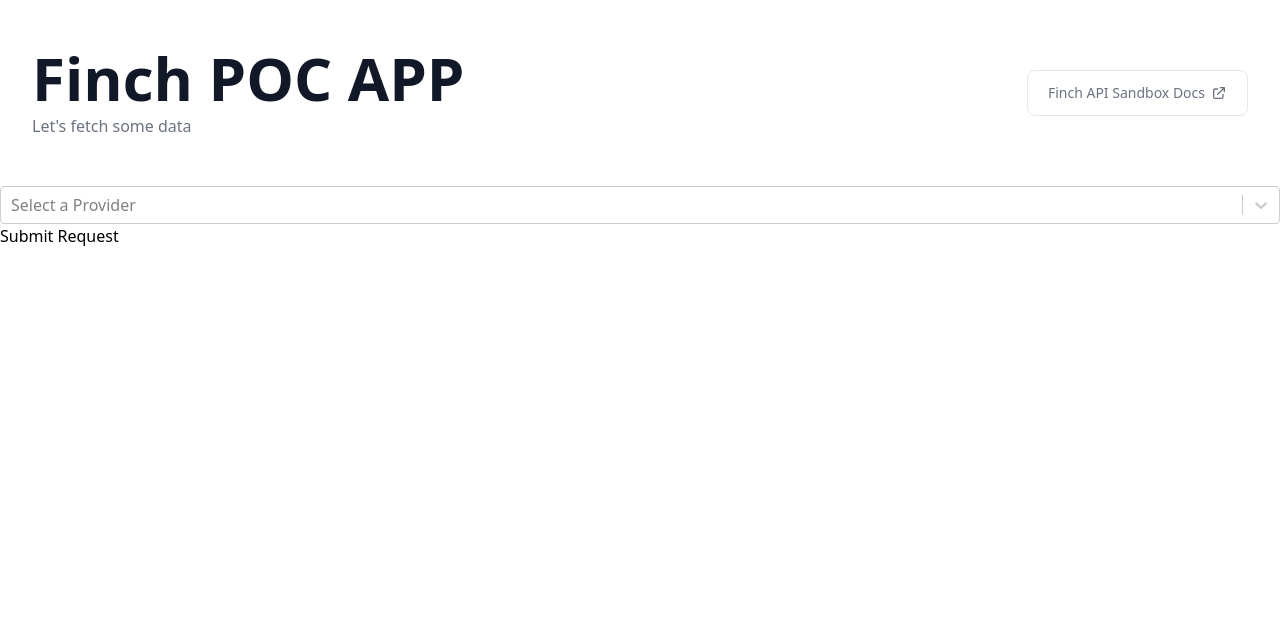
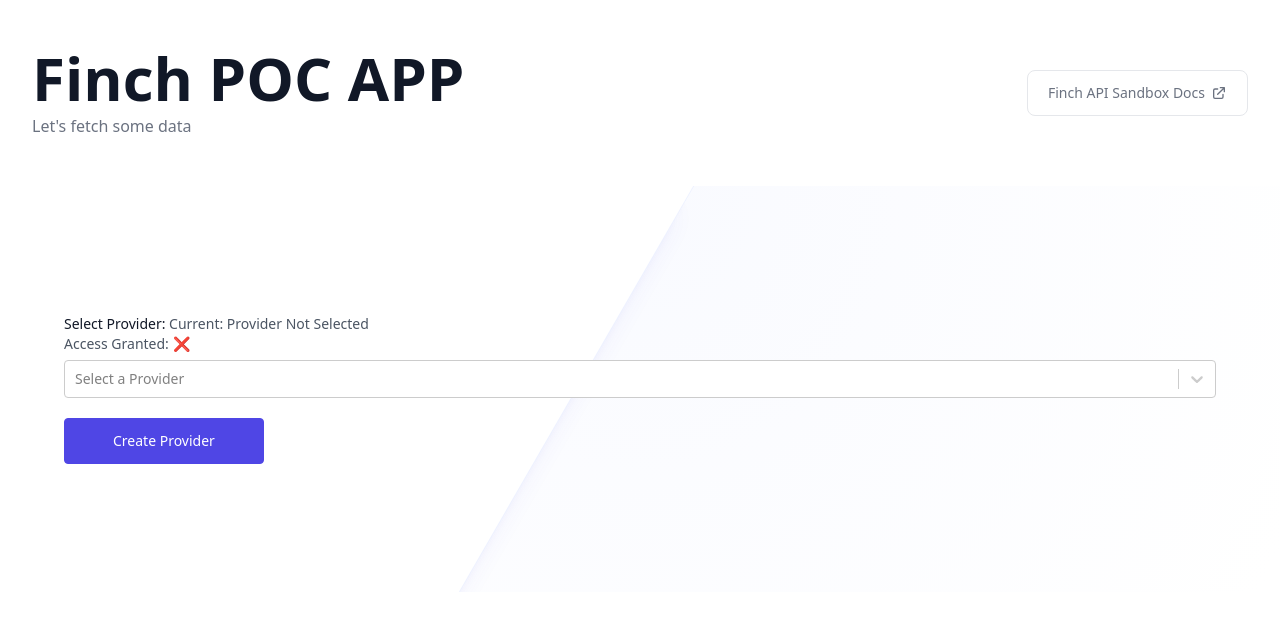
Before and after one commit to adamglasser/finch_poc, a React (Create React App) app in the folder app/: page / in a window 1280 px wide. Shown: the top 626 px of the page. Built offline with nearby package versions, Linux system fonts and the light colour scheme.

Commit message:
set access granted

```diff
--- a/app/src/App.js
+++ b/app/src/App.js
@@ -6,8 +6,17 @@
 function App() {
   return (
     <div className="App">
-     <Main />
-     <CreateProvider />
+      <Main />
+      <section className="relative isolate overflow-hidden bg-white px-6 py-24 sm:py-32 lg:px-8">
+        <div className="absolute inset-0 -z-10 bg-[radial-gradient(45rem_50rem_at_top,theme(colors.indigo.100),white)] opacity-20" />
+        <div className="absolute inset-y-0 right-1/2 -z-10 mr-16 w-[200%] origin-bottom-left skew-x-[-30deg] bg-white shadow-xl shadow-indigo-600/10 ring-1 ring-indigo-50 sm:mr-28 lg:mr-0 xl:mr-16 xl:origin-center" />
+        <div className="mx-auto max-w-2xl lg:max-w-6xl">
+
+
+          <CreateProvider />
+
+        </div>
+      </section>
     </div>
   );
 }
--- a/app/src/components/CreateProvider.js
+++ b/app/src/components/CreateProvider.js
@@ -5,6 +5,7 @@
 export default function CreateProvider (){
 
     const [selectedProvider, setSelectedProvider] = useState(null);
+    const [accessGranted, setAccessGranted] = useState(null)
 
     const providers = [
         {"providerName":"ADP Run","providerId":"adp_run"},
@@ -44,6 +45,7 @@
     }));
 
     const handleChange = selectedOption => {
+        setAccessGranted(false);
         setSelectedProvider(selectedOption);
     };
 
@@ -52,6 +54,8 @@
             axios.post(`http://localhost:8080/CreateProvider?provider_id=` + selectedProvider.value)
             .then(response => {
                 console.log('Response:', response.data);
+                setAccessGranted(true)
+
             })
             .catch(error => {
                 console.error('Error:', error);
@@ -63,13 +67,16 @@
 
     return (
         <div>
+        <label for="selectProvider" class="block text-sm font-medium text-gray-900"> Select Provider: <span className='text-gray-600'> Current: {selectedProvider && selectedProvider.label || 'Provider Not Selected'} <br></br>Access Granted: {accessGranted ? '✅'  : '❌'}</span> </label>
             <Select
+                id="selectProvider"
+                className="mt-1.5 w-full rounded-lg border-gray-300 text-gray-700 sm:text-sm"
                 value={selectedProvider}
                 onChange={handleChange}
                 options={options}
                 placeholder="Select a Provider"
             />
-            <button onClick={handleButtonClick}>Submit Request</button>
+            <button className='mt-5 inline-block rounded border border-indigo-600 bg-indigo-600 px-12 py-3 text-sm font-medium text-white hover:bg-transparent hover:text-indigo-600 focus:outline-none focus:ring active:text-indigo-500' onClick={handleButtonClick}>Create Provider</button>
         </div>
     );
 };
--- a/app/src/output.css
+++ b/app/src/output.css
@@ -545,6 +545,35 @@
   --tw-contain-style:  ;
 }
 
+.absolute {
+  position: absolute;
+}
+
+.relative {
+  position: relative;
+}
+
+.inset-0 {
+  inset: 0px;
+}
+
+.inset-y-0 {
+  top: 0px;
+  bottom: 0px;
+}
+
+.right-1\/2 {
+  right: 50%;
+}
+
+.isolate {
+  isolation: isolate;
+}
+
+.-z-10 {
+  z-index: -10;
+}
+
 .mx-auto {
   margin-left: auto;
   margin-right: auto;
@@ -562,8 +591,20 @@
   margin-top: 1rem;
 }
 
-.mt-8 {
-  margin-top: 2rem;
+.mr-16 {
+  margin-right: 4rem;
+}
+
+.mt-10 {
+  margin-top: 2.5rem;
+}
+
+.mt-5 {
+  margin-top: 1.25rem;
+}
+
+.block {
+  display: block;
 }
 
 .inline-block {
@@ -578,24 +619,49 @@
   display: inline-flex;
 }
 
-.grid {
-  display: grid;
+.h-4 {
+  height: 1rem;
 }
 
-.h-4 {
-  height: 1rem;
+.h-10 {
+  height: 2.5rem;
+}
+
+.h-12 {
+  height: 3rem;
 }
 
 .w-4 {
   width: 1rem;
 }
 
+.w-full {
+  width: 100%;
+}
+
+.w-10 {
+  width: 2.5rem;
+}
+
+.w-\[200\%\] {
+  width: 200%;
+}
+
 .max-w-screen-xl {
   max-width: 1280px;
 }
 
-.grid-cols-1 {
-  grid-template-columns: repeat(1, minmax(0, 1fr));
+.max-w-2xl {
+  max-width: 42rem;
+}
+
+.origin-bottom-left {
+  transform-origin: bottom left;
+}
+
+.skew-x-\[-30deg\] {
+  --tw-skew-x: -30deg;
+  transform: translate(var(--tw-translate-x), var(--tw-translate-y)) rotate(var(--tw-rotate)) skewX(var(--tw-skew-x)) skewY(var(--tw-skew-y)) scaleX(var(--tw-scale-x)) scaleY(var(--tw-scale-y));
 }
 
 .flex-col {
@@ -622,16 +688,26 @@
   gap: 1rem;
 }
 
-.gap-8 {
-  gap: 2rem;
+.space-x-3 > :not([hidden]) ~ :not([hidden]) {
+  --tw-space-x-reverse: 0;
+  margin-right: calc(0.75rem * var(--tw-space-x-reverse));
+  margin-left: calc(0.75rem * calc(1 - var(--tw-space-x-reverse)));
+}
+
+.overflow-hidden {
+  overflow: hidden;
+}
+
+.rounded-lg {
+  border-radius: 0.5rem;
+}
+
+.rounded-full {
+  border-radius: 9999px;
 }
 
 .rounded {
   border-radius: 0.25rem;
-}
-
-.rounded-lg {
-  border-radius: 0.5rem;
 }
 
 .border {
@@ -643,14 +719,32 @@
   border-color: rgb(229 231 235 / var(--tw-border-opacity));
 }
 
+.border-gray-300 {
+  --tw-border-opacity: 1;
+  border-color: rgb(209 213 219 / var(--tw-border-opacity));
+}
+
+.border-indigo-600 {
+  --tw-border-opacity: 1;
+  border-color: rgb(79 70 229 / var(--tw-border-opacity));
+}
+
+.bg-white {
+  --tw-bg-opacity: 1;
+  background-color: rgb(255 255 255 / var(--tw-bg-opacity));
+}
+
 .bg-indigo-600 {
   --tw-bg-opacity: 1;
   background-color: rgb(79 70 229 / var(--tw-bg-opacity));
 }
 
-.px-12 {
-  padding-left: 3rem;
-  padding-right: 3rem;
+.bg-\[radial-gradient\(45rem_50rem_at_top\2c theme\(colors\.indigo\.100\)\2c white\)\] {
+  background-image: radial-gradient(45rem 50rem at top,#e0e7ff,white);
+}
+
+.fill-gray-900 {
+  fill: #111827;
 }
 
 .px-4 {
@@ -673,13 +767,23 @@
   padding-bottom: 2rem;
 }
 
+.px-6 {
+  padding-left: 1.5rem;
+  padding-right: 1.5rem;
+}
+
+.py-24 {
+  padding-top: 6rem;
+  padding-bottom: 6rem;
+}
+
+.px-12 {
+  padding-left: 3rem;
+  padding-right: 3rem;
+}
+
 .text-center {
   text-align: center;
-}
-
-.text-3xl {
-  font-size: 1.875rem;
-  line-height: 2.25rem;
 }
 
 .text-5xl {
@@ -692,6 +796,16 @@
   line-height: 1.25rem;
 }
 
+.text-base {
+  font-size: 1rem;
+  line-height: 1.5rem;
+}
+
+.text-xl {
+  font-size: 1.25rem;
+  line-height: 1.75rem;
+}
+
 .font-bold {
   font-weight: 700;
 }
@@ -700,9 +814,27 @@
   font-weight: 500;
 }
 
+.font-semibold {
+  font-weight: 600;
+}
+
+.leading-8 {
+  line-height: 2rem;
+}
+
 .text-gray-500 {
   --tw-text-opacity: 1;
   color: rgb(107 114 128 / var(--tw-text-opacity));
+}
+
+.text-gray-900 {
+  --tw-text-opacity: 1;
+  color: rgb(17 24 39 / var(--tw-text-opacity));
+}
+
+.text-gray-700 {
+  --tw-text-opacity: 1;
+  color: rgb(55 65 81 / var(--tw-text-opacity));
 }
 
 .text-gray-600 {
@@ -710,14 +842,35 @@
   color: rgb(75 85 99 / var(--tw-text-opacity));
 }
 
-.text-gray-900 {
-  --tw-text-opacity: 1;
-  color: rgb(17 24 39 / var(--tw-text-opacity));
-}
-
 .text-white {
   --tw-text-opacity: 1;
   color: rgb(255 255 255 / var(--tw-text-opacity));
+}
+
+.opacity-20 {
+  opacity: 0.2;
+}
+
+.shadow-xl {
+  --tw-shadow: 0 20px 25px -5px rgb(0 0 0 / 0.1), 0 8px 10px -6px rgb(0 0 0 / 0.1);
+  --tw-shadow-colored: 0 20px 25px -5px var(--tw-shadow-color), 0 8px 10px -6px var(--tw-shadow-color);
+  box-shadow: var(--tw-ring-offset-shadow, 0 0 #0000), var(--tw-ring-shadow, 0 0 #0000), var(--tw-shadow);
+}
+
+.shadow-indigo-600\/10 {
+  --tw-shadow-color: rgb(79 70 229 / 0.1);
+  --tw-shadow: var(--tw-shadow-colored);
+}
+
+.ring-1 {
+  --tw-ring-offset-shadow: var(--tw-ring-inset) 0 0 0 var(--tw-ring-offset-width) var(--tw-ring-offset-color);
+  --tw-ring-shadow: var(--tw-ring-inset) 0 0 0 calc(1px + var(--tw-ring-offset-width)) var(--tw-ring-color);
+  box-shadow: var(--tw-ring-offset-shadow), var(--tw-ring-shadow), var(--tw-shadow, 0 0 #0000);
+}
+
+.ring-indigo-50 {
+  --tw-ring-opacity: 1;
+  --tw-ring-color: rgb(238 242 255 / var(--tw-ring-opacity));
 }
 
 .transition {
@@ -733,14 +886,18 @@
   background-color: rgb(249 250 251 / var(--tw-bg-opacity));
 }
 
-.hover\:bg-indigo-700:hover {
-  --tw-bg-opacity: 1;
-  background-color: rgb(67 56 202 / var(--tw-bg-opacity));
+.hover\:bg-transparent:hover {
+  background-color: transparent;
 }
 
 .hover\:text-gray-700:hover {
   --tw-text-opacity: 1;
   color: rgb(55 65 81 / var(--tw-text-opacity));
+}
+
+.hover\:text-indigo-600:hover {
+  --tw-text-opacity: 1;
+  color: rgb(79 70 229 / var(--tw-text-opacity));
 }
 
 .focus\:outline-none:focus {
@@ -754,14 +911,18 @@
   box-shadow: var(--tw-ring-offset-shadow), var(--tw-ring-shadow), var(--tw-shadow, 0 0 #0000);
 }
 
-.focus\:ring-yellow-400:focus {
-  --tw-ring-opacity: 1;
-  --tw-ring-color: rgb(250 204 21 / var(--tw-ring-opacity));
+.active\:text-indigo-500:active {
+  --tw-text-opacity: 1;
+  color: rgb(99 102 241 / var(--tw-text-opacity));
 }
 
 @media (min-width: 640px) {
   .sm\:mt-0 {
     margin-top: 0px;
+  }
+
+  .sm\:mr-28 {
+    margin-right: 7rem;
   }
 
   .sm\:flex {
@@ -790,42 +951,60 @@
     padding-bottom: 3rem;
   }
 
+  .sm\:py-32 {
+    padding-top: 8rem;
+    padding-bottom: 8rem;
+  }
+
   .sm\:text-left {
     text-align: left;
-  }
-
-  .sm\:text-4xl {
-    font-size: 2.25rem;
-    line-height: 2.5rem;
   }
 
   .sm\:text-6xl {
     font-size: 3.75rem;
     line-height: 1;
   }
+
+  .sm\:text-sm {
+    font-size: 0.875rem;
+    line-height: 1.25rem;
+  }
+
+  .sm\:text-2xl {
+    font-size: 1.5rem;
+    line-height: 2rem;
+  }
+
+  .sm\:leading-9 {
+    line-height: 2.25rem;
+  }
 }
 
 @media (min-width: 1024px) {
-  .lg\:grid-cols-2 {
-    grid-template-columns: repeat(2, minmax(0, 1fr));
+  .lg\:mr-0 {
+    margin-right: 0px;
   }
 
-  .lg\:gap-16 {
-    gap: 4rem;
+  .lg\:max-w-4xl {
+    max-width: 56rem;
+  }
+
+  .lg\:max-w-6xl {
+    max-width: 72rem;
   }
 
   .lg\:px-8 {
     padding-left: 2rem;
     padding-right: 2rem;
   }
+}
 
-  .lg\:py-16 {
-    padding-top: 4rem;
-    padding-bottom: 4rem;
+@media (min-width: 1280px) {
+  .xl\:mr-16 {
+    margin-right: 4rem;
   }
 
-  .lg\:py-24 {
-    padding-top: 6rem;
-    padding-bottom: 6rem;
+  .xl\:origin-center {
+    transform-origin: center;
   }
 }
```
Also changed, not shown: 1 other file (tests, documents, lock files or other folders).
